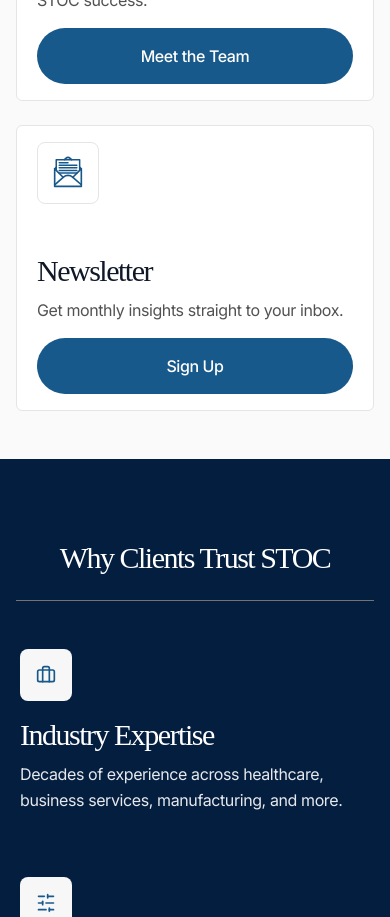
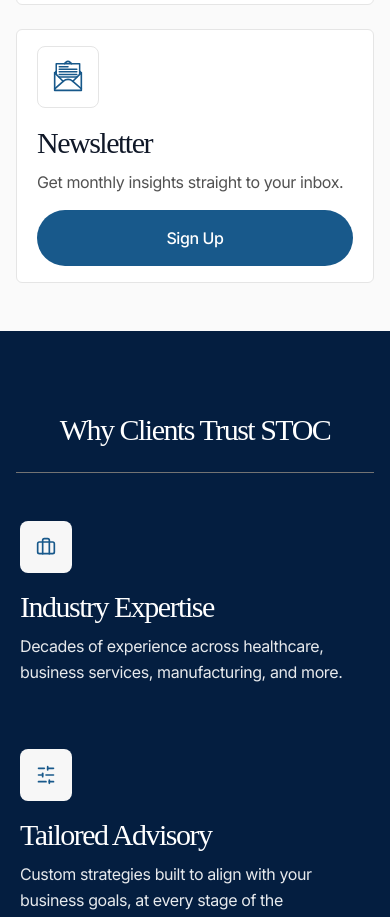
Before and after one commit to mhlauf1/stoc, a Next.js app: page / in a window 390 px wide. Shown: the part 2680-3597 px from the top of the page. Built offline with nearby package versions, Linux system fonts and the light colour scheme.

Commit message:
homepage mobile fixes

```diff
--- a/src/components/home/OverviewCard.tsx
+++ b/src/components/home/OverviewCard.tsx
@@ -41,7 +41,7 @@
         />
       </div>
 
-      <h3 className="mt-12 text-3xl md:text-4xl font-gambetta text-gray-900 leading-tight tracking-tighter">
+      <h3 className="mt-4 md:mt-0 text-3xl md:text-4xl font-gambetta text-gray-900 leading-tight tracking-tighter">
         {title}
       </h3>
 
--- a/src/components/home/Trust.tsx
+++ b/src/components/home/Trust.tsx
@@ -43,7 +43,7 @@
   </div>
 );
 const Trust: React.FC = () => (
-  <section className="bg-[#041E40] px-4 md:px-[5%] mb-16 py-20 md:py-24">
+  <section className="bg-[#041E40] px-4 md:px-[5%] md:mb-16 py-20 md:py-24">
     <div className="mx-auto flex rounded-2xl flex-col items-center md:items-start  text-white gap-4">
       <h2 className="text-3xl tracking-tighter text-start max-w-[24ch] md:text-4xl font-gambetta lg:text-5xl leading-tight">
         Why Clients Trust STOC
```
